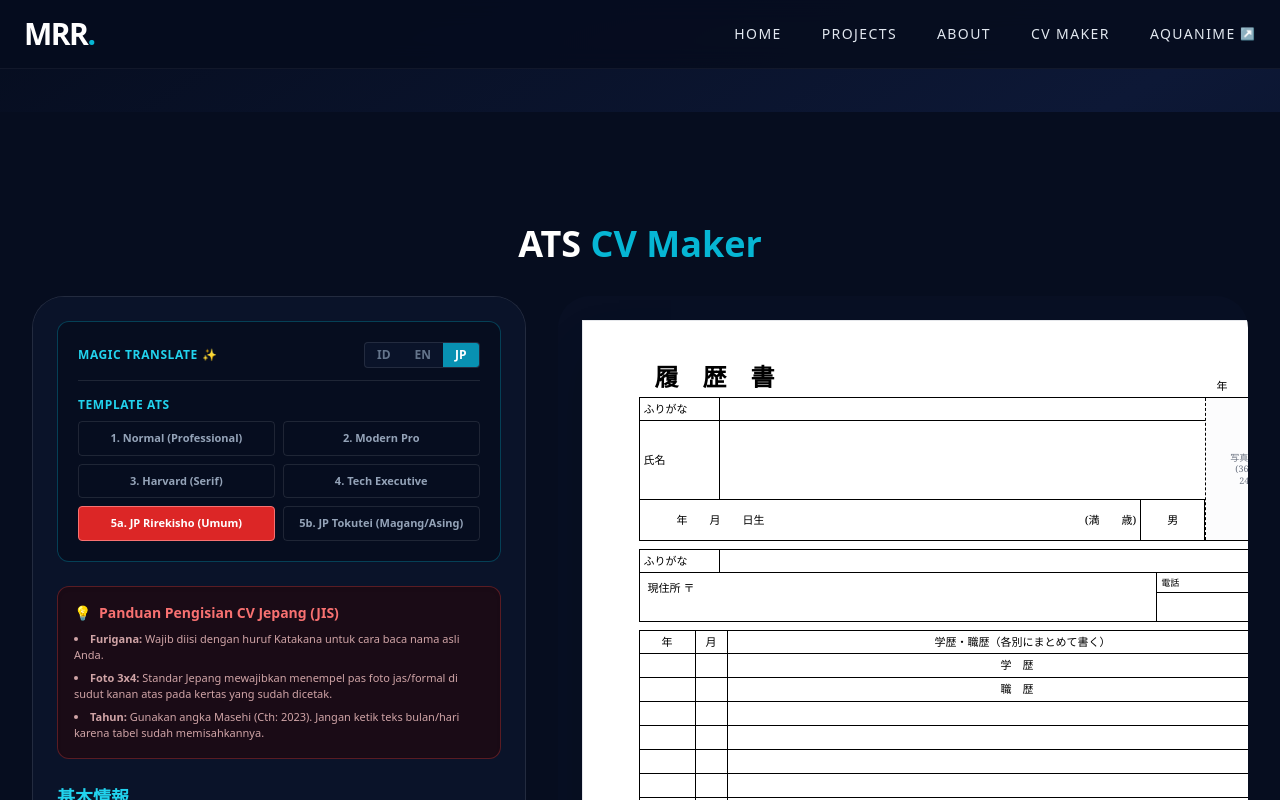
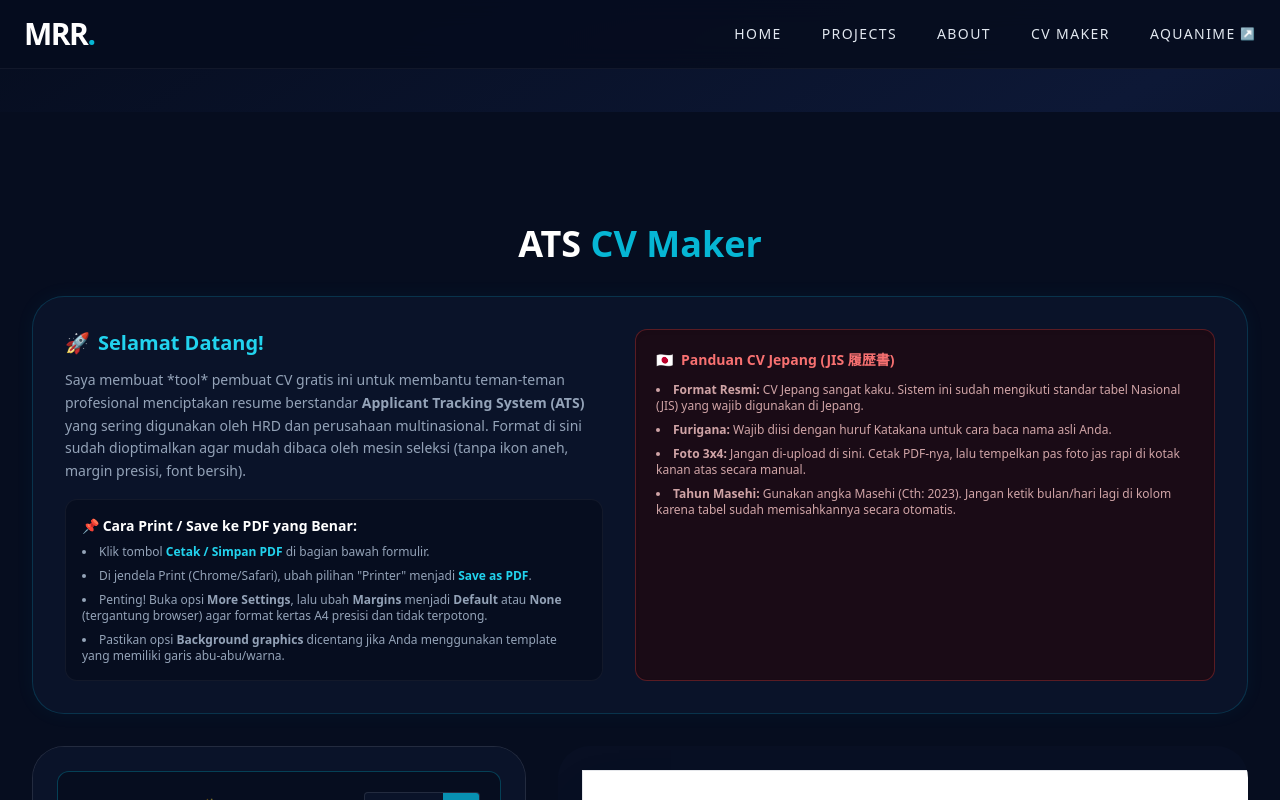
Before and after one commit to Rafli161102/CV-MRR, a Next.js app: page /cv-maker in a window 1280 px wide. Both pictures are taken after a click on the button "JP". Shown: the top 800 px of the page. Built offline with nearby package versions, Linux system fonts and the light colour scheme.

Commit message:
Update page.jsx

```diff
--- a/src/app/cv-maker/page.jsx
+++ b/src/app/cv-maker/page.jsx
@@ -7,7 +7,7 @@ export default function CVMaker() {
   const [lang, setLang] = useState('id');
   const [isTranslating, setIsTranslating] = useState(false);
 
-  // KAMUS BAHASA & PLACEHOLDER JELAS
+  // KAMUS BAHASA & PLACEHOLDER
   const t = {
     id: {
       personal: "Informasi Dasar", exp: "PENGALAMAN KERJA", edu: "PENDIDIKAN", proj: "PROYEK", cert: "SERTIFIKASI", summary: "PROFIL SINGKAT", skills: "KEAHLIAN DAN KOMPETENSI",
@@ -150,6 +150,7 @@ export default function CVMaker() {
           body * { visibility: hidden; }
           #cv-preview, #cv-preview * { visibility: visible; }
           #cv-preview { position: absolute; left: 0; top: 0; width: 100%; max-width: 100%; padding: 0 !important; margin: 0 !important; box-shadow: none !important; border: none !important; }
+          /* MENGATUR DEFAULT MARGIN KERTAS PDF SAAT PRINT */
           @page { size: A4; margin: 1.5cm; }
           .no-print { display: none !important; }
         }
@@ -158,6 +159,45 @@ export default function CVMaker() {
       <div className="max-w-[1400px] mx-auto">
         <div className="text-center mb-8 no-print">
           <h1 className="text-4xl font-black text-white mb-2">ATS <span className="text-cyan-500">CV Maker</span></h1>
+        </div>
+
+        {/* ========================================================= */}
+        {/* KARTU PANDUAN & TUTORIAL (BARU)                             */}
+        {/* ========================================================= */}
+        <div className="w-full bg-[#0A1329] border border-cyan-500/20 p-6 sm:p-8 rounded-[2rem] no-print mb-8 shadow-[0_0_20px_rgba(6,182,212,0.05)]">
+          <div className="flex flex-col md:flex-row gap-8">
+            <div className="flex-1">
+              <h2 className="text-xl font-bold text-cyan-400 mb-3 flex items-center gap-2"><span>🚀</span> Selamat Datang!</h2>
+              <p className="text-slate-400 text-sm leading-relaxed mb-4">
+                Saya membuat *tool* pembuat CV gratis ini untuk membantu teman-teman profesional menciptakan resume berstandar <b>Applicant Tracking System (ATS)</b> yang sering digunakan oleh HRD dan perusahaan multinasional. Format di sini sudah dioptimalkan agar mudah dibaca oleh mesin seleksi (tanpa ikon aneh, margin presisi, font bersih).
+              </p>
+              <div className="bg-[#060D1F] p-4 rounded-xl border border-white/5">
+                <h3 className="text-sm font-bold text-white mb-2">📌 Cara Print / Save ke PDF yang Benar:</h3>
+                <ul className="text-xs text-slate-400 space-y-2 list-disc list-inside">
+                  <li>Klik tombol <b className="text-cyan-400">Cetak / Simpan PDF</b> di bagian bawah formulir.</li>
+                  <li>Di jendela Print (Chrome/Safari), ubah pilihan "Printer" menjadi <b className="text-cyan-400">Save as PDF</b>.</li>
+                  <li>Penting! Buka opsi <b>More Settings</b>, lalu ubah <b>Margins</b> menjadi <b>Default</b> atau <b>None</b> (tergantung browser) agar format kertas A4 presisi dan tidak terpotong.</li>
+                  <li>Pastikan opsi <b>Background graphics</b> dicentang jika Anda menggunakan template yang memiliki garis abu-abu/warna.</li>
+                </ul>
+              </div>
+            </div>
+
+            {/* Panduan Khusus Mode Jepang muncul jika template Jepang dipilih */}
+            {isJapanese && (
+              <div className="flex-1 bg-[#1A0B16] border border-red-500/30 p-5 rounded-xl shadow-inner mt-4 md:mt-0">
+                <h3 className="text-red-400 font-bold text-sm mb-3 flex items-center gap-2"><span>🇯🇵</span> Panduan CV Jepang (JIS 履歴書)</h3>
+                <ul className="list-disc list-inside text-xs text-red-200/80 space-y-2">
+                  <li><b>Format Resmi:</b> CV Jepang sangat kaku. Sistem ini sudah mengikuti standar tabel Nasional (JIS) yang wajib digunakan di Jepang.</li>
+                  <li><b>Furigana:</b> Wajib diisi dengan huruf Katakana untuk cara baca nama asli Anda.</li>
+                  <li><b>Foto 3x4:</b> Jangan di-upload di sini. Cetak PDF-nya, lalu tempelkan pas foto jas rapi di kotak kanan atas secara manual.</li>
+                  <li><b>Tahun Masehi:</b> Gunakan angka Masehi (Cth: 2023). Jangan ketik bulan/hari lagi di kolom karena tabel sudah memisahkannya secara otomatis.</li>
+                  {template === 'jp-asing' && (
+                    <li className="text-red-300"><b>Pekerja Asing (Tokutei Ginou/SSW):</b> Wajib mengisi <b>Kewarganegaraan</b> dan <b>Status Visa</b>. Tempatkan sertifikat <b>JLPT / JFT</b> di baris paling atas form Sertifikasi!</li>
+                  )}
+                </ul>
+              </div>
+            )}
+          </div>
         </div>
 
         <div className="flex flex-col xl:flex-row gap-8 items-start">
@@ -176,7 +216,7 @@ export default function CVMaker() {
               </div>
               <h2 className="text-xs font-bold text-cyan-400 uppercase tracking-wider mb-2">Template ATS</h2>
               <div className="grid grid-cols-2 gap-2">
-                <button onClick={() => {setTemplate('normal'); if(lang==='jp') setLang('id');}} className={`py-2 px-2 text-[11px] font-bold rounded border transition-all ${template === 'normal' ? 'bg-cyan-600 border-cyan-400 text-white' : 'border-white/10 text-slate-400 hover:border-cyan-500/50'}`}>1. Normal (Professional)</button>
+                <button onClick={() => {setTemplate('normal'); if(lang==='jp') setLang('id');}} className={`py-2 px-2 text-[11px] font-bold rounded border transition-all ${template === 'normal' ? 'bg-cyan-600 border-cyan-400 text-white' : 'border-white/10 text-slate-400 hover:border-cyan-500/50'}`}>1. Normal (Huda Clone)</button>
                 <button onClick={() => {setTemplate('modern'); if(lang==='jp') setLang('id');}} className={`py-2 px-2 text-[11px] font-bold rounded border transition-all ${template === 'modern' ? 'bg-cyan-600 border-cyan-400 text-white' : 'border-white/10 text-slate-400 hover:border-cyan-500/50'}`}>2. Modern Pro</button>
                 <button onClick={() => {setTemplate('harvard'); if(lang==='jp') setLang('id');}} className={`py-2 px-2 text-[11px] font-bold rounded border transition-all ${template === 'harvard' ? 'bg-cyan-600 border-cyan-400 text-white' : 'border-white/10 text-slate-400 hover:border-cyan-500/50'}`}>3. Harvard (Serif)</button>
                 <button onClick={() => {setTemplate('executive'); if(lang==='jp') setLang('id');}} className={`py-2 px-2 text-[11px] font-bold rounded border transition-all ${template === 'executive' ? 'bg-cyan-600 border-cyan-400 text-white' : 'border-white/10 text-slate-400 hover:border-cyan-500/50'}`}>4. Tech Executive</button>
@@ -186,26 +226,6 @@ export default function CVMaker() {
             </div>
 
             {isTranslating && <div className="mb-4 text-center text-xs font-bold text-cyan-400 animate-pulse">Sedang menerjemahkan isi CV secara otomatis...</div>}
-
-            {/* PANDUAN PINTAR KHUSUS JEPANG */}
-            {isJapanese && (
-              <div className="mb-6 p-4 bg-[#1A0B16] border border-red-500/30 rounded-xl shadow-inner">
-                <h3 className="text-red-400 font-bold text-sm mb-2 flex items-center gap-2">
-                  <span>💡</span> Panduan Pengisian CV Jepang (JIS)
-                </h3>
-                <ul className="list-disc list-inside text-[11px] text-red-200/80 space-y-1.5">
-                  <li><b>Furigana:</b> Wajib diisi dengan huruf Katakana untuk cara baca nama asli Anda.</li>
-                  <li><b>Foto 3x4:</b> Standar Jepang mewajibkan menempel pas foto jas/formal di sudut kanan atas pada kertas yang sudah dicetak.</li>
-                  <li><b>Tahun:</b> Gunakan angka Masehi (Cth: 2023). Jangan ketik teks bulan/hari karena tabel sudah memisahkannya.</li>
-                  {template === 'jp-asing' && (
-                    <>
-                      <li className="text-red-300"><b>Pekerja Asing:</b> Sangat krusial untuk mengisi <b>Kewarganegaraan</b> dan <b>Status Visa</b>.</li>
-                      <li className="text-red-300"><b>Sertifikasi:</b> Selalu posisikan sertifikat bahasa (JLPT/JFT) di baris pertama form sertifikasi.</li>
-                    </>
-                  )}
-                </ul>
-              </div>
-            )}
 
             {/* FORM: DATA PRIBADI */}
             <div className="mb-6">
@@ -256,7 +276,7 @@ export default function CVMaker() {
                   <input type="text" value={exp.company} onChange={(e) => handleArrayChange(setExperiences, experiences, index, 'company', e.target.value)} className="w-full bg-transparent border-b border-white/10 p-1.5 text-white text-sm focus:outline-none mb-1" placeholder={t.placeholders.expComp} />
                   <input type="text" value={exp.role} onChange={(e) => handleArrayChange(setExperiences, experiences, index, 'role', e.target.value)} className="w-full bg-transparent border-b border-white/10 p-1.5 text-white text-sm focus:outline-none mb-1" placeholder={t.placeholders.expRole} />
                   <input type="text" value={exp.period} onChange={(e) => handleArrayChange(setExperiences, experiences, index, 'period', e.target.value)} className="w-full bg-transparent border-b border-white/10 p-1.5 text-white text-sm focus:outline-none mb-1" placeholder={t.placeholders.expDate} />
-                  {!isJapanese && <textarea value={exp.description} onChange={(e) => handleArrayChange(setExperiences, experiences, index, 'description', e.target.value)} rows="3" className="w-full mt-1 bg-transparent border-b border-white/10 p-1.5 text-white text-sm focus:outline-none" placeholder="- Ketik strip untuk membuat bullet point..."></textarea>}
+                  {!isJapanese && <textarea value={exp.description} onChange={(e) => handleArrayChange(setExperiences, experiences, index, 'description', e.target.value)} rows="3" className="w-full mt-1 bg-transparent border-b border-white/10 p-1.5 text-white text-sm focus:outline-none" placeholder="- Tulis tanggung jawab utama..."></textarea>}
                 </div>
               ))}
             </div>
@@ -450,17 +470,17 @@ export default function CVMaker() {
                   /* 2. JIKA TEMPLATE UMUM (NORMAL, MODERN, DLL)               */
                   /* --------------------------------------------------------- */
                   <>
-                    {/* TEMA 1: NORMAL (Professional) - 100% Persis PDF (Rata Kiri, Non-Center) */}
+                    {/* TEMA 1: NORMAL (Huda ATS Clone) - 100% Persis PDF (Rata Kiri) */}
                     {template === 'normal' && (
                       <div className="pb-2 text-left">
-                        {/* Judul Capitalize Standard */}
-                        <h1 className="text-[20pt] font-bold mb-1 tracking-tight capitalize leading-none text-black">{basics.name || t.placeholders.name.split(' (')[0]}</h1>
+                        {/* Judul Font Standard Arial */}
+                        <h1 className="text-[20pt] font-bold mb-1 tracking-tight capitalize leading-none text-black">{basics.name || "Muhamad Syaepul Huda"}</h1>
 
                         <p className="text-[10.5pt] text-black flex flex-wrap gap-x-1.5 mt-1.5 mb-3">
                           {[basics.location, basics.phone, basics.email, basics.linkedin].filter(Boolean).join(' | ')}
                         </p>
 
-                        {/* Summary rata kiri-kanan persis PDF */}
+                        {/* Summary rata kiri-kanan tanpa judul */}
                         {basics.summary && <div className="text-[10.5pt] leading-[1.6] text-justify text-black mb-4 break-words">{basics.summary}</div>}
                       </div>
                     )}
@@ -522,7 +542,7 @@ export default function CVMaker() {
                           {educations.filter(e => e.institution.trim() !== "").map((edu, idx) => (
                             <div key={idx} className="mb-2.5 break-inside-avoid">
                               <div className="flex justify-between items-start">
-                                <h3 className={`text-[10.5pt] text-black font-bold`}>{edu.institution}</h3>
+                                <h3 className={`text-[10.5pt] text-black ${template === 'normal' ? 'uppercase font-bold' : 'font-bold'}`}>{edu.institution}</h3>
                                 <span className="text-[10.5pt] text-black whitespace-nowrap">{edu.period}</span>
                               </div>
                               <div className="text-[10.5pt] text-black">{edu.major}</div>
```
